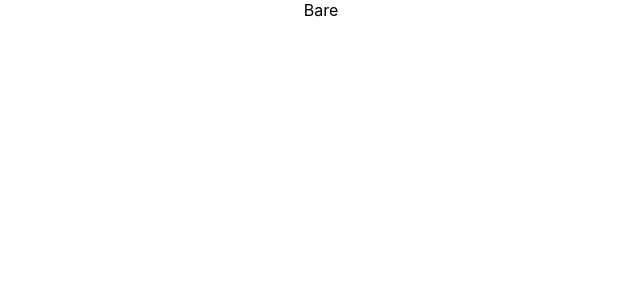
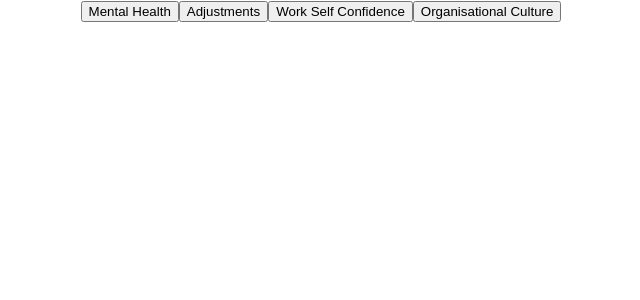
Before and after one commit to Lon19/team-3, a React (Create React App) app in the folder front-end/: page / in a window 1280 px wide. Shown: the top 300 px of the page, without its empty margins (319-959 px from the left). Built offline with nearby package versions, Linux system fonts and the light colour scheme.

Commit message:
v basic homepage

```diff
--- a/front-end/src/App.js
+++ b/front-end/src/App.js
@@ -1,12 +1,13 @@
-import React from 'react';
-import './App.css';
+import React from "react";
+import "./App.css";
+import HomePage from "./HomePage";
 
 function App() {
-  return (
-    <div className="App">
-      Bare
-    </div>
-  );
+	return (
+		<div className="App">
+			<HomePage />
+		</div>
+	);
 }
 
 export default App;
--- /dev/null
+++ b/front-end/src/HomePage.js
@@ -0,0 +1,22 @@
+import React, { Component } from "react";
+
+class HomePage extends Component {
+	constructor(props) {
+		super(props);
+
+		this.state = {};
+	}
+
+	render() {
+		return (
+			<div>
+				<button>Mental Health</button>
+				<button>Adjustments</button>
+				<button>Work Self Confidence</button>
+				<button>Organisational Culture</button>
+			</div>
+		);
+	}
+}
+
+export default HomePage;
```
Also changed, not shown: 1 other file (tests, documents, lock files or other folders).
